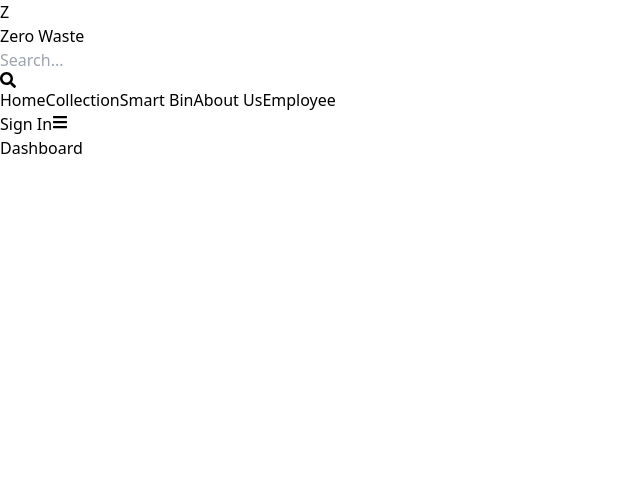
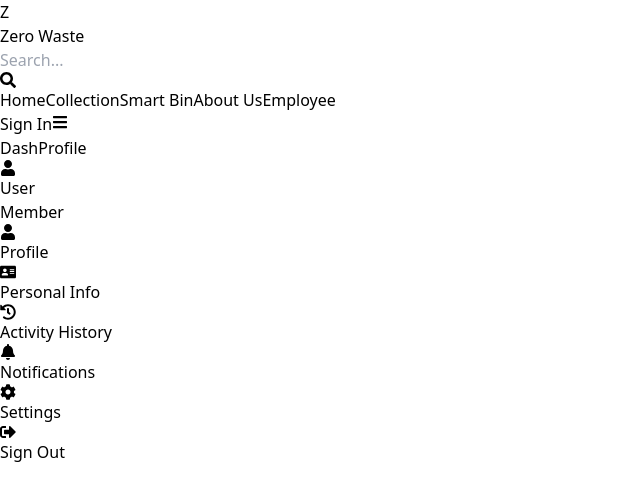
Before and after one commit to ChamothAshen/ZeroWasteHub-ITPM, a React (Vite) app in the folder client/: page /Dashboard in a window 1280 px wide. Shown: the top 500 px of the page, without its empty margins (0-640 px from the left). Built offline with nearby package versions, Linux system fonts and the light colour scheme.

Commit message:
side bar

```diff
--- /dev/null
+++ b/client/src/components/ProfileSidebar.jsx
@@ -0,0 +1,113 @@
+import React from 'react';
+import { Link, useLocation } from 'react-router-dom';
+import { FaUser, FaSignOutAlt, FaHistory, FaCog, FaBell, FaAddressCard } from 'react-icons/fa';
+
+const ProfileSidebar = ({ currentUser }) => {
+  const location = useLocation();
+
+  // Define sidebar menu items
+  const menuItems = [
+    {
+      name: 'Profile',
+      icon: <FaUser className="text-lg" />,
+      path: '/dashboard/profile'
+    },
+    {
+      name: 'Personal Info',
+      icon: <FaAddressCard className="text-lg" />,
+      path: '/dashboard/personal-info'
+    },
+    {
+      name: 'Activity History',
+      icon: <FaHistory className="text-lg" />,
+      path: '/dashboard/history'
+    },
+    {
+      name: 'Notifications',
+      icon: <FaBell className="text-lg" />,
+      path: '/dashboard/notifications'
+    },
+    {
+      name: 'Settings',
+      icon: <FaCog className="text-lg" />,
+      path: '/dashboard/settings'
+    }
+  ];
+
+  // Check if a menu item is active
+  const isActive = (path) => {
+    return location.pathname === path;
+  };
+
+  return (
+    <div className="w-64 h-screen bg-white text-green-800 shadow-lg">
+      {/* Header with profile summary */}
+      <div className="p-6 border-b border-green-100">
+        <h2 className="text-xl font-semibold text-green-600">DashProfile</h2>
+        <div className="mt-6 flex items-center">
+          {currentUser?.profilePicture ? (
+            <img
+              src={currentUser.profilePicture}
+              alt="Profile"
+              className="w-12 h-12 rounded-full border-2 border-green-500"
+              onError={(e) => {
+                e.target.onerror = null;
+                e.target.src = ""; // Clear the src
+                e.target.classList.add("hidden");
+                e.target.nextSibling.classList.remove("hidden");
+              }}
+            />
+          ) : (
+            <div className="w-12 h-12 bg-green-500 rounded-full flex items-center justify-center">
+              <FaUser className="text-white" />
+            </div>
+          )}
+          <div className="ml-3">
+            <p className="font-medium text-green-600">
+              {currentUser?.username || "User"}
+            </p>
+            <p className="text-xs text-green-400">
+              {currentUser?.role || "Member"}
+            </p>
+          </div>
+        </div>
+      </div>
+
+      {/* Navigation Menu */}
+      <nav className="mt-6">
+        <ul>
+          {menuItems.map((item, index) => (
+            <li key={index}>
+              <Link
+                to={item.path}
+                className={`flex items-center px-6 py-3 hover:bg-green-50 transition duration-200 ${
+                  isActive(item.path) ? "bg-green-100 border-l-4 border-green-600" : ""
+                }`}
+              >
+                <span className={`mr-3 ${isActive(item.path) ? "text-green-600" : "text-green-500"}`}>
+                  {item.icon}
+                </span>
+                <span className={isActive(item.path) ? "text-green-700 font-medium" : "text-green-600"}>
+                  {item.name}
+                </span>
+              </Link>
+            </li>
+          ))}
+        </ul>
+      </nav>
+
+      {/* Sign Out Button */}
+      <div className="absolute bottom-0 w-full border-t border-green-100">
+        <button
+          className="flex items-center w-full px-6 py-4 text-green-600 hover:bg-green-50 transition duration-200"
+          onClick={() => console.log("Sign out clicked")}
+        >
+          <FaSignOutAlt className="mr-3 text-green-500" />
+          <span>Sign Out</span>
+        </button>
+      </div>
+    </div>
+  );
+};
+
+export default ProfileSidebar;
--- a/client/src/pages/Dashboard.jsx
+++ b/client/src/pages/Dashboard.jsx
@@ -1,9 +1,15 @@
-import React from 'react'
+import ProfileSidebar from '../components/ProfileSidebar';
+import { useSelector} from 'react-redux';
+function Dashboard() {
+  const { currentUser } = useSelector((state) => state.user);
 
-function Dashboard() {
   return (
-    <div>Dashboard</div>
-  )
+    <div className="flex">
+      <ProfileSidebar currentUser={currentUser} />
+      <div className="flex-1 p-6">
+        {/* Your main dashboard content goes here */}
+      </div>
+    </div>
+  );
 }
-
-export default Dashboard
+export default Dashboard;
```
